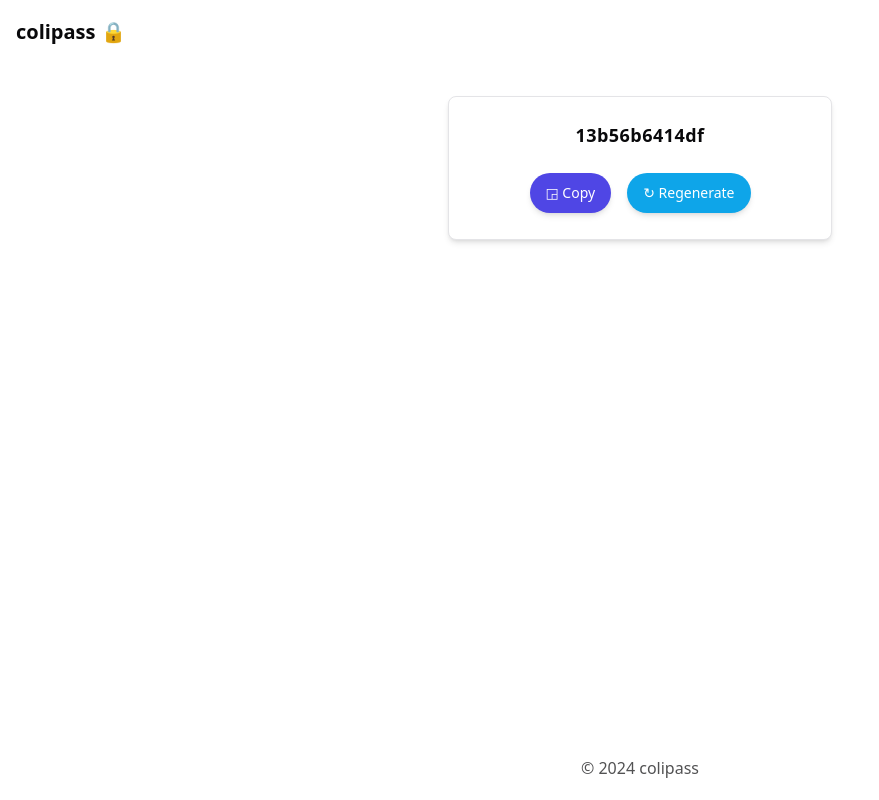
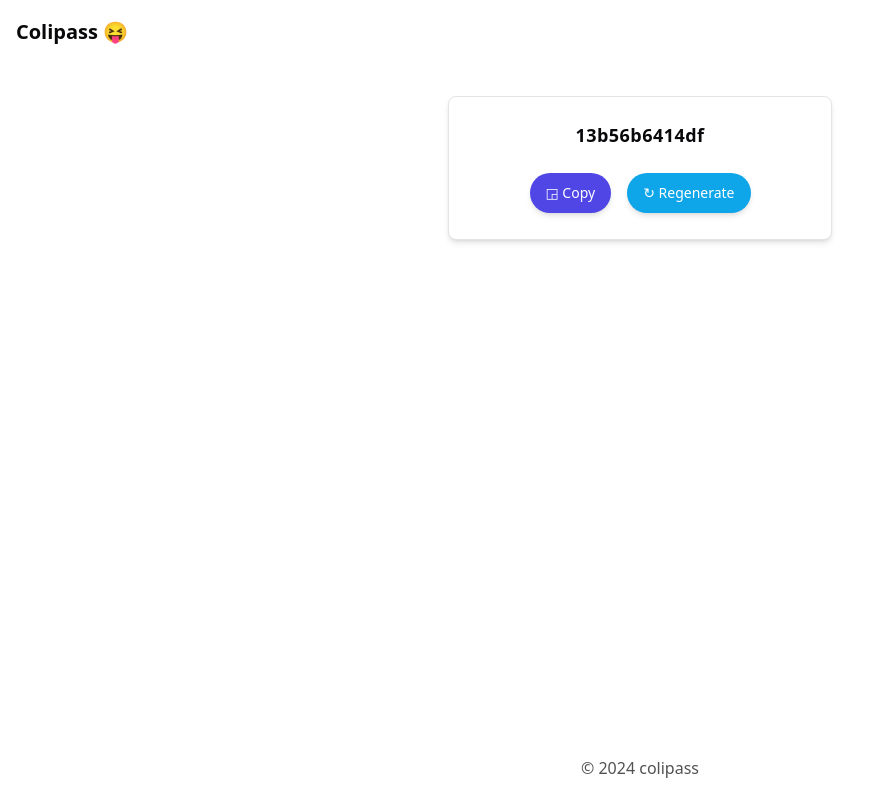
Before and after one commit to colidevs/colipass, a Next.js app: page / in a window 1280 px wide. Shown: the whole page, without its empty margins (0-879 px from the left). Built offline with nearby package versions, Linux system fonts and the light colour scheme.

Commit message:
add emoji :)

```diff
--- /dev/null
+++ b/src/app/bover/layout.tsx
@@ -0,0 +1,3 @@
+export default function LayoutPage() {
+  return <h1>ASDASD</h1>;
+}
--- /dev/null
+++ b/src/app/bover/page.tsx
@@ -0,0 +1,3 @@
+export default function asd() {
+  return <h1>riverdale</h1>;
+}
--- a/src/app/layout.tsx
+++ b/src/app/layout.tsx
@@ -14,7 +14,7 @@ export default function RootLayout({children}: {children: React.ReactNode}) {
     <html lang="en">
       <body className="container m-auto grid min-h-screen grid-rows-[auto,1fr,auto] bg-background px-4 font-sans antialiased">
         <header className="text-xl font-bold leading-[4rem]">
-          <Link href="/">colipass 🔒</Link>
+          <Link href="/">Colipass 😝</Link>
         </header>
         <main className="py-8">{children}</main>
         <footer className="text-center leading-[4rem] opacity-70">
--- /dev/null
+++ b/src/app/not-found.tsx
@@ -0,0 +1,3 @@
+export default function NotFoundPage() {
+  return <h1>NO SE HA ENCONTRADO INFORMACION</h1>;
+}
```
